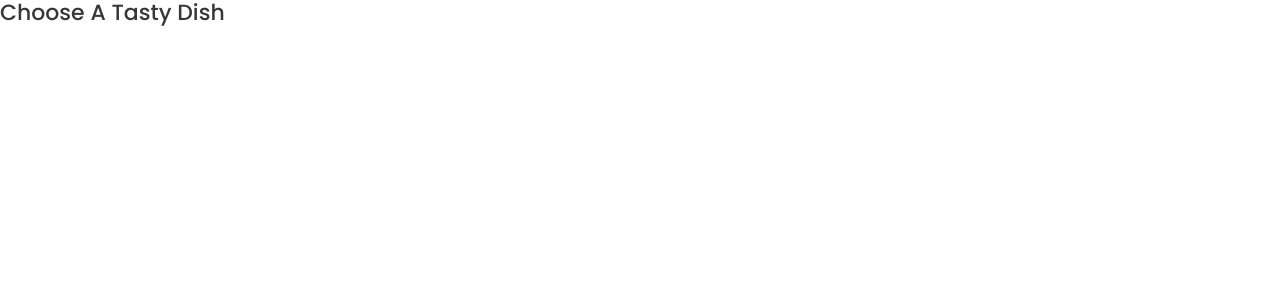
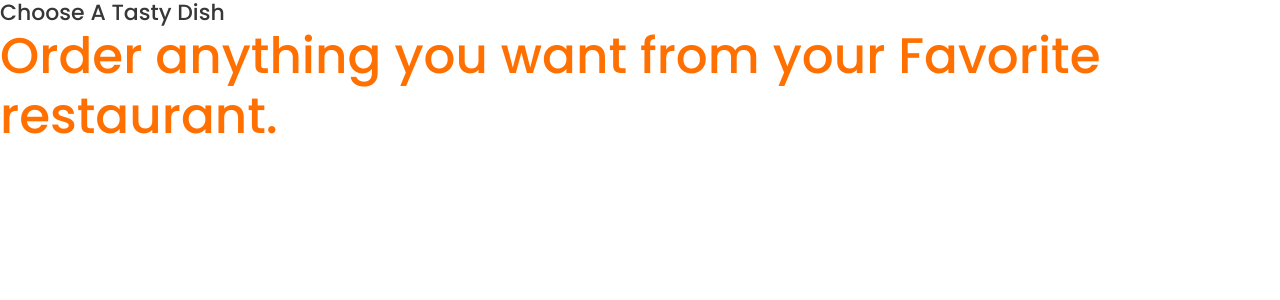
Before and after one commit to Venky913381/Food-web-application, a Next.js app: page / in a window 1280 px wide. Shown: the top 300 px of the page. Built offline with nearby package versions, Linux system fonts and the light colour scheme.

Commit message:
Created Atom Text

```diff
--- /dev/null
+++ b/components/atoms/Text/index.js
@@ -0,0 +1,7 @@
+import { StyledText } from "./styles"
+
+const Text = (props) => {
+  return <StyledText {...props}>{props.children}</StyledText>
+}
+
+export default Text
--- /dev/null
+++ b/components/atoms/Text/styles.js
@@ -0,0 +1,11 @@
+import styled from "styled-components"
+
+export const StyledText = styled.p`
+  font-size: ${({ s = "14px" }) => s};
+  font-weight: ${({ weight = "500" }) => weight};
+  color: ${({ theme, color = "graySecondary" }) => theme[color]};
+  line-height: ${({ lh = "1.2" }) => lh};
+  margen: ${({ m = "0" }) => m};
+  padding: ${({ p = "0" }) => p};
+  text-align: ${({ align = "left" }) => align};
+`
--- a/components/atoms/Title/index.js
+++ b/components/atoms/Title/index.js
@@ -1,11 +1,7 @@
 import { StyledTitle } from "./styles"
 
 const Title = (props) => {
-  return (
-    <StyledTitle {...props}>
-      {props.children}
-    </StyledTitle>
-  )
+  return <StyledTitle {...props}>{props.children}</StyledTitle>
 }
 
 export default Title
--- a/pages/index.js
+++ b/pages/index.js
@@ -1,12 +1,16 @@
 import Popcorn from "@icons/Popcorn"
 import Anchor from "@atoms/Anchor"
 import Title from "@atoms/Title"
+import Text from "@atoms/Text"
 
 const Index = () => {
   return (
-    <Anchor href="/About">
+    <>
       <Title align=''>Choose A Tasty Dish</Title>
-    </Anchor>
+      <Text s='50px' color='orange'>
+        Order anything you want from your Favorite restaurant.
+      </Text>
+    </>
   )
 }
 
```
